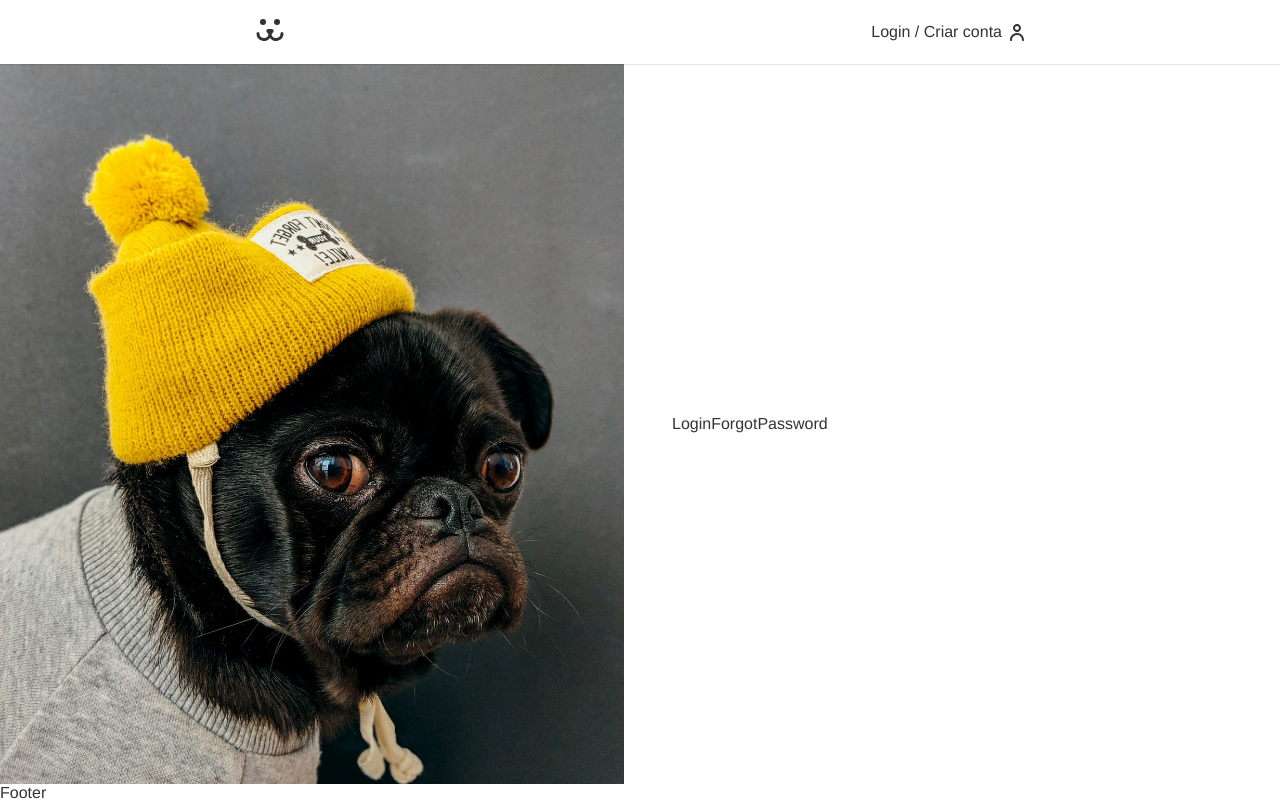
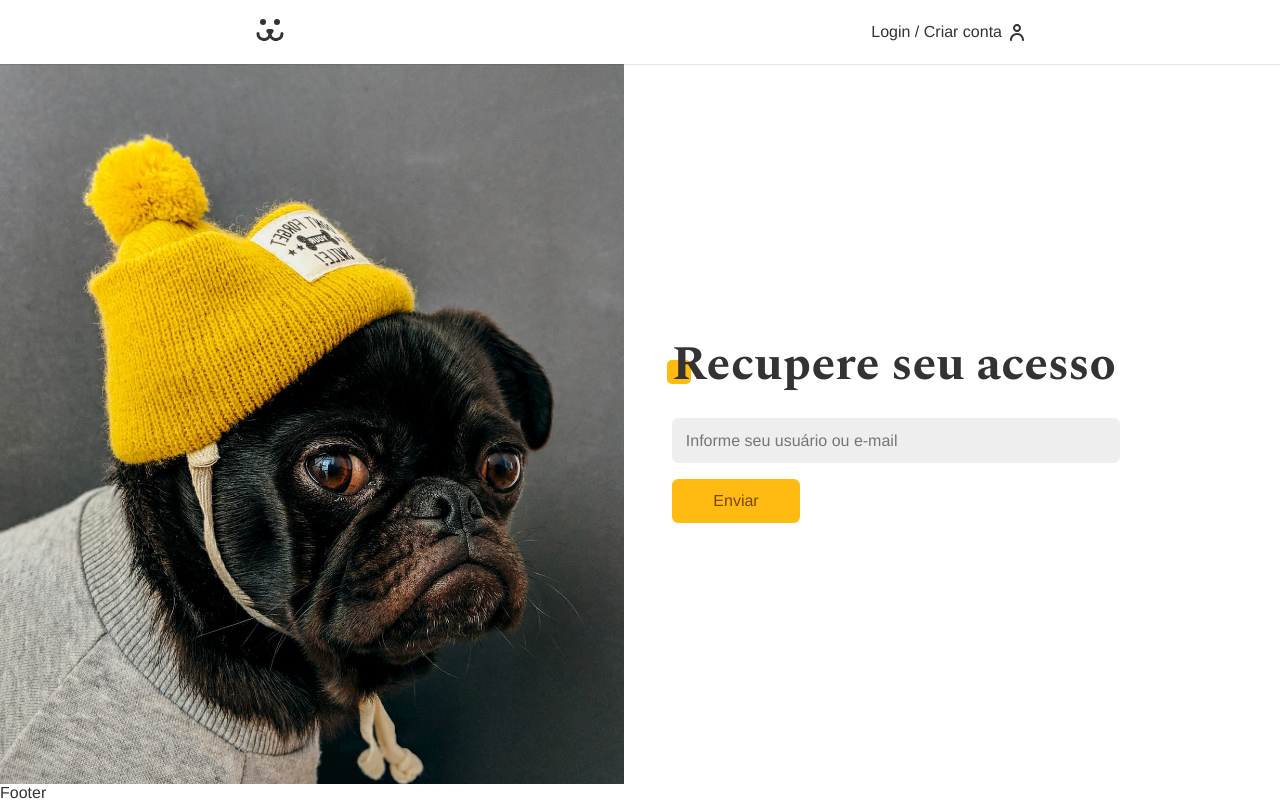
Before and after one commit to matheusmfeitoza/dogs, a React (Create React App) app: page /login/forgotuser in a window 1280 px wide. Built offline with nearby package versions, Linux system fonts and the light colour scheme.

Commit message:
Created a LostPassword Component

```diff
--- a/src/Components/Login/LoginForgotPassword.jsx
+++ b/src/Components/Login/LoginForgotPassword.jsx
@@ -1,7 +1,49 @@
 import React from "react";
+import Input from "../Form/Input/Input";
+import Button from "../Form/Button/Button";
+import Error from "../Ui/Error/Error";
+import useForm from "../../Hooks/useForm";
+import useFetch from "../../Hooks/useFetch.jsx";
+import { PASSWORD_lOST } from "../../api";
 
 const LoginForgotPassword = () => {
-  return <div>LoginForgotPassword</div>;
+  const login = useForm();
+  const { data, erro, loading, request } = useFetch();
+
+  const handleSubmit = async (event) => {
+    event.preventDefault();
+    if (login.validate()) {
+      const { url, options } = PASSWORD_lOST({
+        login: login.value,
+        email: window.location.href.replace("forgotuser", "recoverpass"),
+      });
+      await request(url, options);
+    }
+  };
+  return (
+    <section>
+      <h1 className="title">Recupere seu acesso</h1>
+      {data ? (
+        <p style={{ color: "#1d1" }}>{data}</p>
+      ) : (
+        <form onSubmit={handleSubmit}>
+          <Input
+            type="text"
+            name="login"
+            placeholder="Informe seu usuário ou e-mail"
+            {...login}
+          />
+          {loading ? (
+            <Button disabled>Enviando...</Button>
+          ) : (
+            <Button>Enviar</Button>
+          )}
+        </form>
+      )}
+
+      {erro && <Error error={erro} />}
+    </section>
+  );
 };
 
 export default LoginForgotPassword;
```
